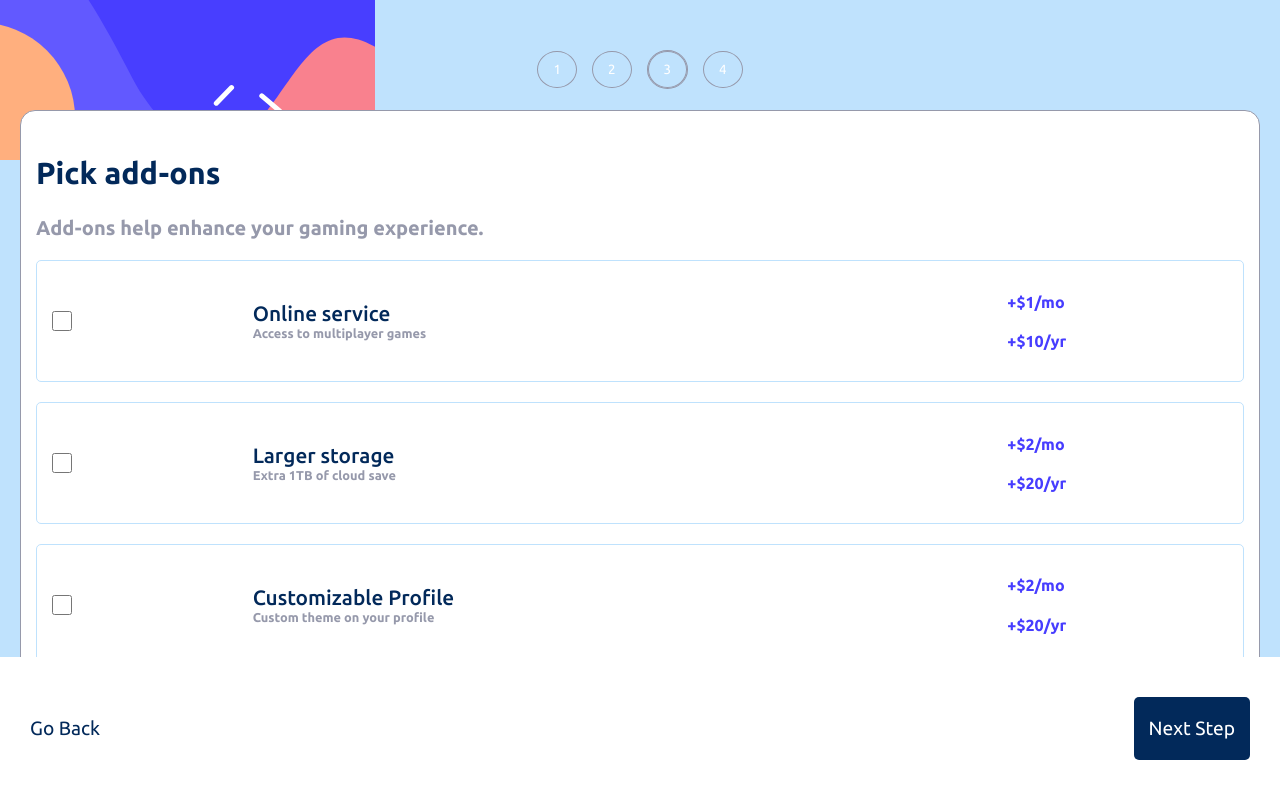
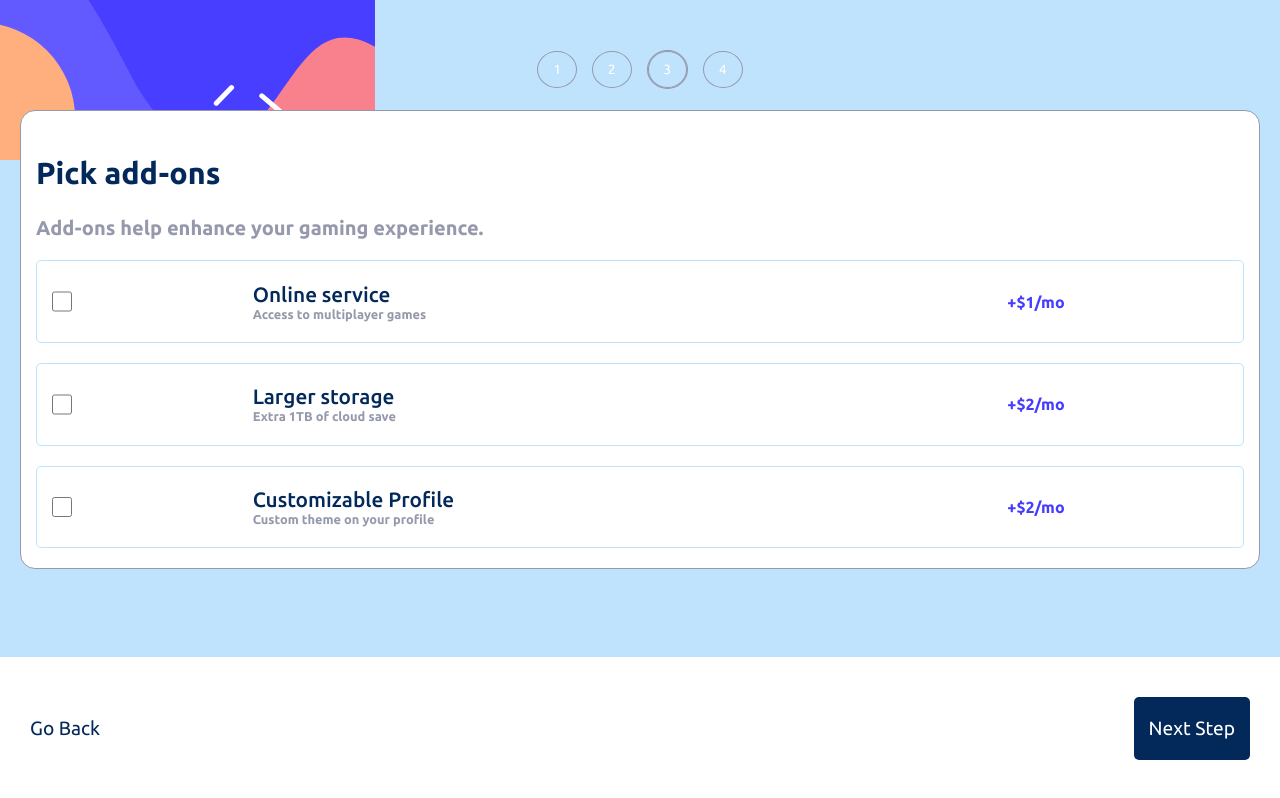
Before and after one commit to Haywayaheadshot/multi-step-form-main, a React (Create React App) app: page /thirdPage in a window 1280 px wide. Built offline with nearby package versions, Linux system fonts and the light colour scheme.

Commit message:
Remove header tags with yearly add ons content

```diff
--- a/src/pages/ThirdPage.js
+++ b/src/pages/ThirdPage.js
@@ -19,7 +19,6 @@ export default function ThirdPage() {
             </div>
             <div>
               <h4 className="monthly-addOns font">+$1/mo</h4>
-              <h4 className="yearly-addOns font">+$10/yr</h4>
             </div>
           </section>
           <section className="add-ons-child">
@@ -30,7 +29,6 @@ export default function ThirdPage() {
             </div>
             <div>
               <h4 className="monthly-addOns font">+$2/mo</h4>
-              <h4 className="yearly-addOns font">+$20/yr</h4>
             </div>
           </section>
           <section className="add-ons-child">
@@ -41,7 +39,6 @@ export default function ThirdPage() {
             </div>
             <div>
               <h4 className="monthly-addOns font">+$2/mo</h4>
-              <h4 className="yearly-addOns font">+$20/yr</h4>
             </div>
           </section>
         </div>
```
